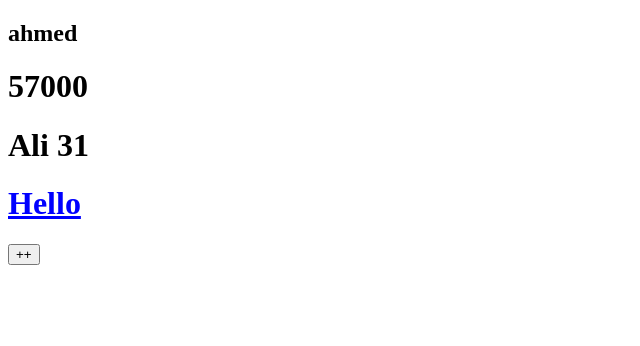
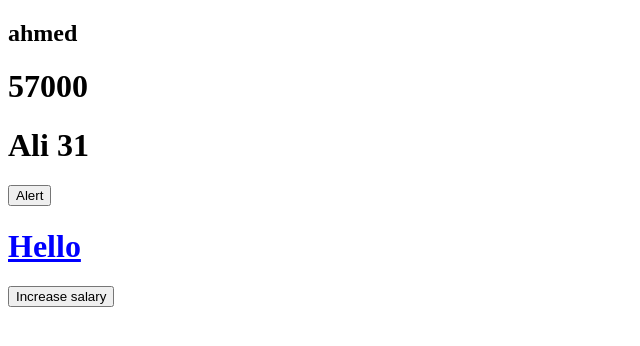
Before and after one commit to Ahmed13061988/Vue-training-, a plain HTML site: page index.html in a window 1280 px wide. Shown: the whole page, without its empty margins (0-640 px from the left). Drawn offline with nearby package versions, Linux system fonts and the light colour scheme.

Commit message:
adding alert function

```diff
--- a/app.js
+++ b/app.js
@@ -17,6 +17,10 @@ new Vue({
 
       putYourName(name){
           return name + " "+this.age
+      },
+
+      sayHi(message){
+        return alert(message)
       }
     }
 })
--- a/index.html
+++ b/index.html
@@ -21,8 +21,9 @@
       <h2>{{sayMyName()}}</h2>
       <h1>{{sayMySalary()}}</h1>
       <h1>{{putYourName("Ali")}}</h1>
+      <button v-on:click="sayHi('Ali')">Alert</button>
       <h1 v-bind:class = "classes">Hello</h1>
-      <button v-on:click="salary++">++</button>
+      <button v-on:click="salary++">Increase salary</button>
     </div>
 
     <script src = 'app.js'></script>
```
